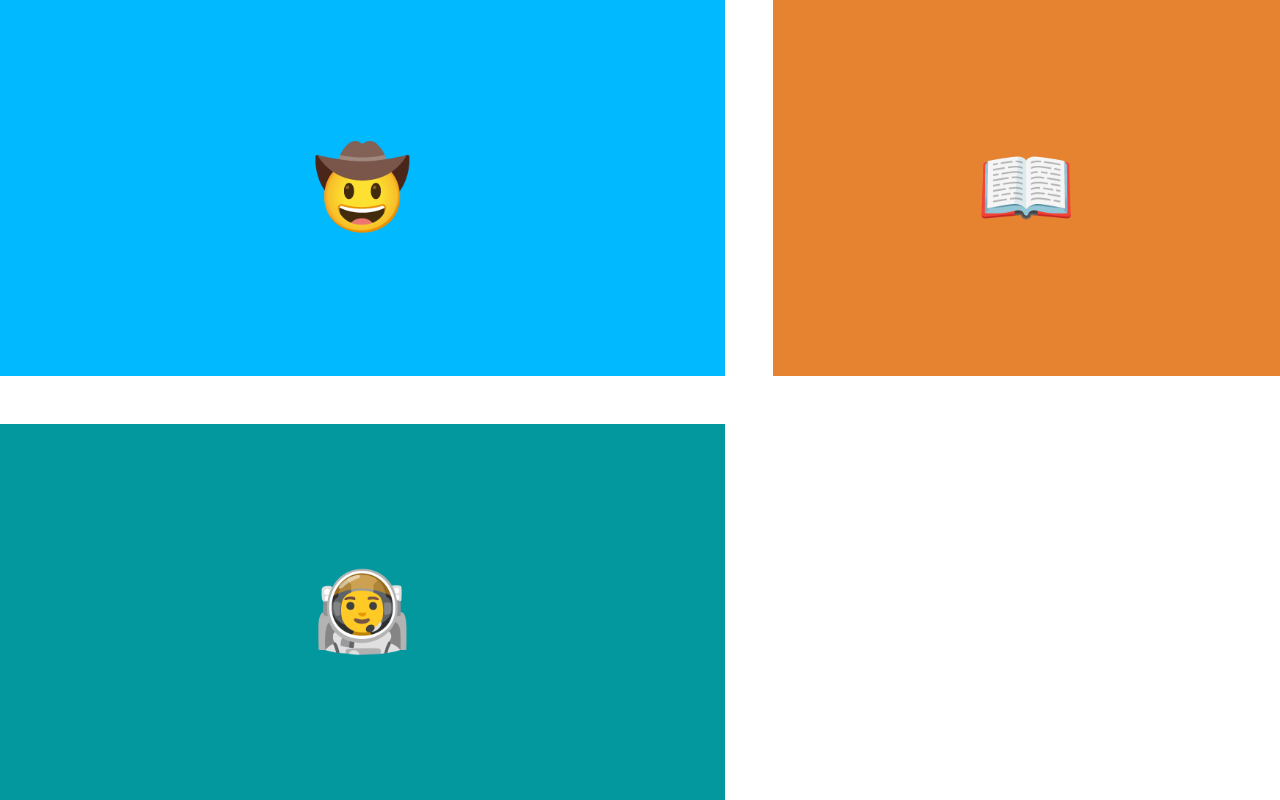
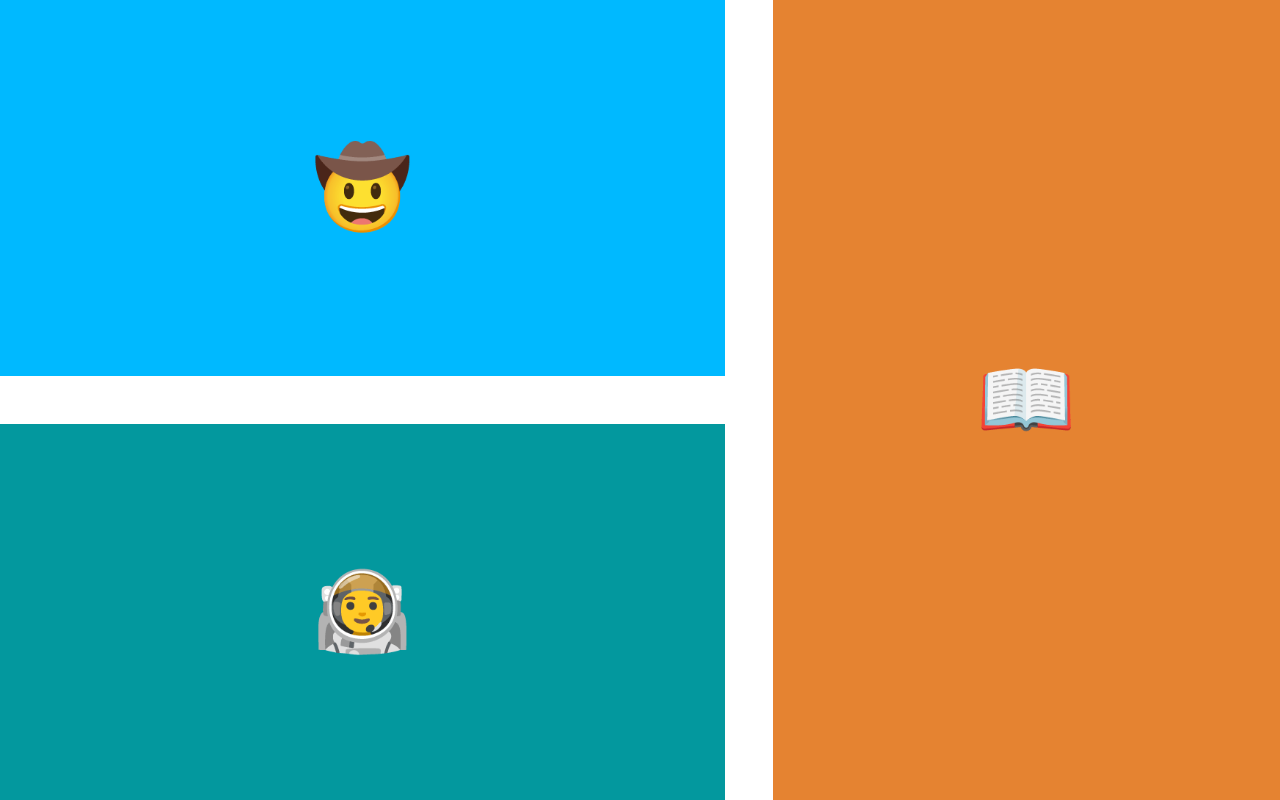
Before and after one commit to saidAbdirahman/Css-Projects, a plain HTML site: page 10 - Grid/003 10.2-Grid-Placement/10.2 Grid Placement/exercise3.html in a window 1280 px wide. Drawn offline with Linux system fonts and the light colour scheme.

Commit message:
Exercise 3
Signed-off-by: saidAbdirahman <saidqaaje11@gmail.com>

```diff
--- a/10 - Grid/003 10.2-Grid-Placement/10.2 Grid Placement/exercise3.html
+++ b/10 - Grid/003 10.2-Grid-Placement/10.2 Grid Placement/exercise3.html
@@ -43,6 +43,7 @@
 
     .book {
       background-color: #E58331;
+      grid-row: span  2;
       /* TODO: Make the book div look like
       the goal3 image using grid-row. */
     }
```
